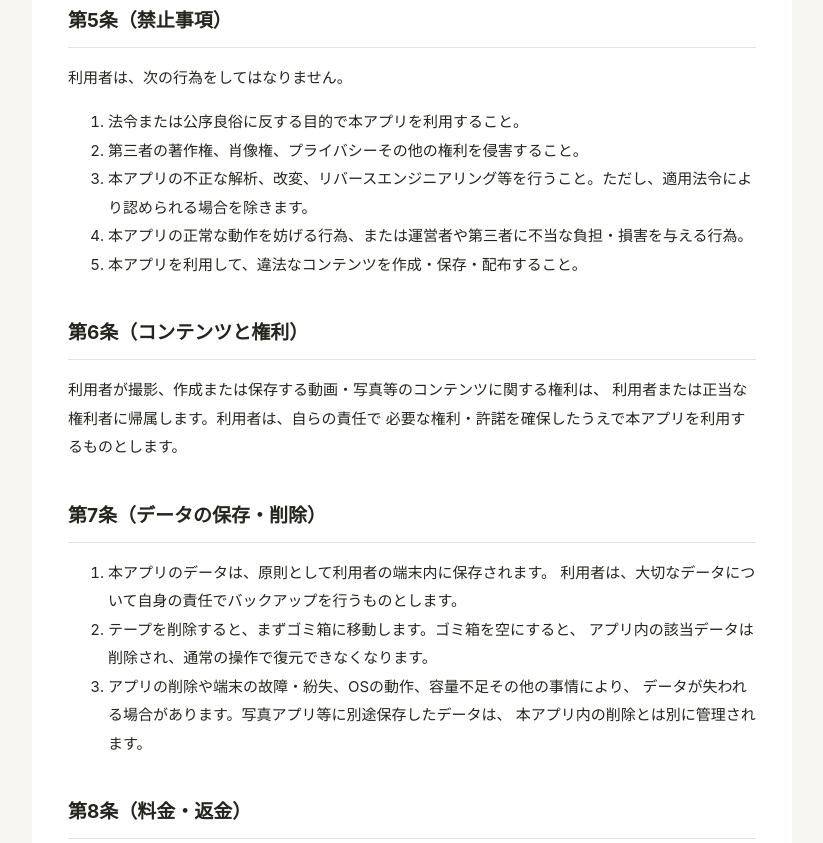
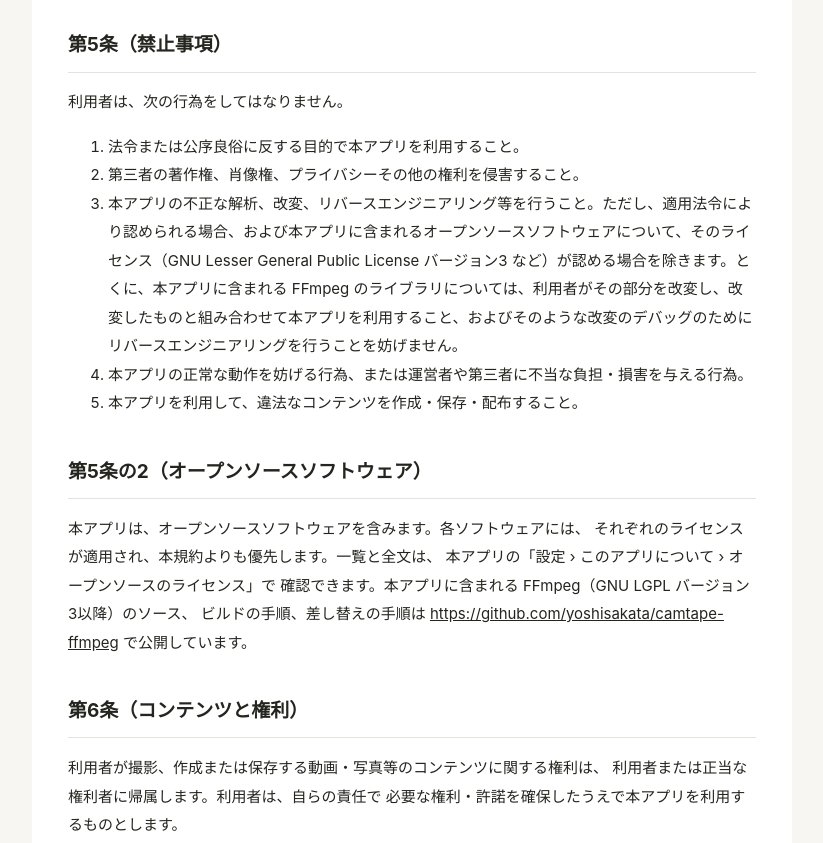
Before and after one commit to yoshisakata/camtape-legal, a plain HTML site: page terms.html in a window 1280 px wide. Shown: the part 1481-2324 px from the top of the page, without its empty margins (228-1051 px from the left). Drawn offline with Linux system fonts and the light colour scheme.

Commit message:
Terms: add the open-source exception and Article 5-2
Article 5(3) no longer stops users from modifying the LGPL FFmpeg
libraries in the app, using the app with their modified versions, or
reverse engineering to debug those modifications. Article 5-2 says each
open-source licence takes precedence and where the FFmpeg source is.
Adds the last revision date (2026-11-25).

Co-Authored-By: Claude Opus 5.5 <noreply@anthropic.com>

```diff
--- a/terms.html
+++ b/terms.html
@@ -33,7 +33,7 @@
 <main>
   <p><a href="./index.html">← CamTape Legal</a></p>
   <h1>CamTape 利用規約</h1>
-  <p class="muted">制定日：2026年10月22日</p>
+  <p class="muted">制定日：2026年10月22日<br>最終改定日：2026年11月25日</p>
 
   <p>
     本利用規約（以下「本規約」といいます）は、Yoshikazu Sakata
@@ -110,10 +110,21 @@
   <ol>
     <li>法令または公序良俗に反する目的で本アプリを利用すること。</li>
     <li>第三者の著作権、肖像権、プライバシーその他の権利を侵害すること。</li>
-    <li>本アプリの不正な解析、改変、リバースエンジニアリング等を行うこと。ただし、適用法令により認められる場合を除きます。</li>
+    <li>本アプリの不正な解析、改変、リバースエンジニアリング等を行うこと。ただし、適用法令により認められる場合、および本アプリに含まれるオープンソースソフトウェアについて、そのライセンス（GNU Lesser General Public License バージョン3 など）が認める場合を除きます。とくに、本アプリに含まれる FFmpeg のライブラリについては、利用者がその部分を改変し、改変したものと組み合わせて本アプリを利用すること、およびそのような改変のデバッグのためにリバースエンジニアリングを行うことを妨げません。</li>
     <li>本アプリの正常な動作を妨げる行為、または運営者や第三者に不当な負担・損害を与える行為。</li>
     <li>本アプリを利用して、違法なコンテンツを作成・保存・配布すること。</li>
   </ol>
+
+  <h2>第5条の2（オープンソースソフトウェア）</h2>
+  <p>
+    本アプリは、オープンソースソフトウェアを含みます。各ソフトウェアには、
+    それぞれのライセンスが適用され、本規約よりも優先します。一覧と全文は、
+    本アプリの「設定 › このアプリについて › オープンソースのライセンス」で
+    確認できます。本アプリに含まれる FFmpeg（GNU LGPL バージョン3以降）のソース、
+    ビルドの手順、差し替えの手順は
+    <a href="https://github.com/yoshisakata/camtape-ffmpeg">https://github.com/yoshisakata/camtape-ffmpeg</a>
+    で公開しています。
+  </p>
 
   <h2>第6条（コンテンツと権利）</h2>
   <p>
@@ -189,7 +200,7 @@
     メール：<a href="mailto:camtape.support@gmail.com">camtape.support@gmail.com</a>
   </p>
 
-  <p class="muted">制定日：2026年10月22日</p>
+  <p class="muted">制定日：2026年10月22日<br>最終改定日：2026年11月25日</p>
   <p><a href="./index.html">トップページへ戻る</a></p>
 </main>
 </body>
```
